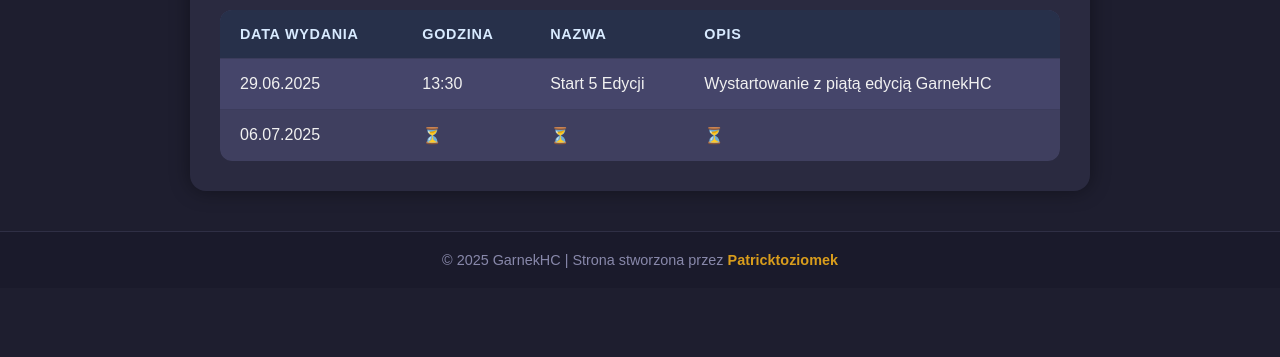
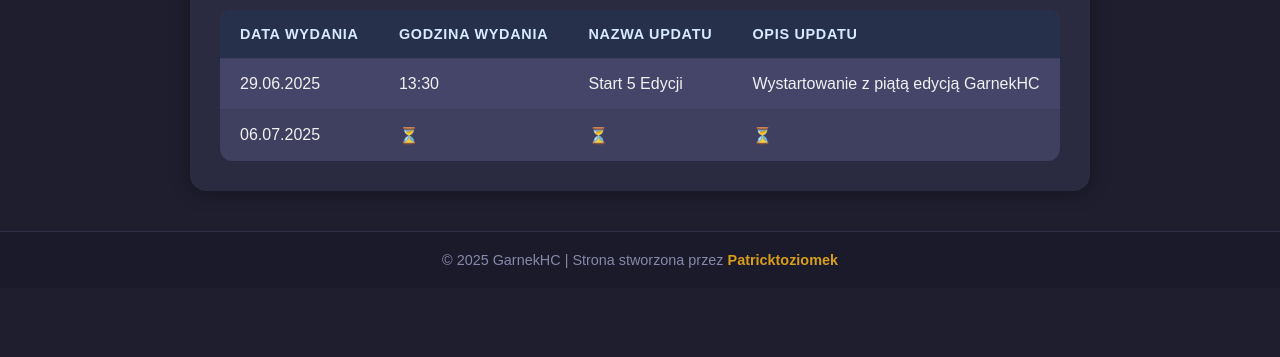
Before and after one commit to Patricktoziomek/GarnekHC, a plain HTML site: page index.html in a window 1280 px wide. Shown: the part 443-800 px from the top of the page. Drawn offline with Linux system fonts and the light colour scheme.

Commit message:
Add files via upload

```diff
--- a/index.html
+++ b/index.html
@@ -25,9 +25,9 @@
           <thead>
             <tr>
               <th>Data Wydania</th>
-              <th>Godzina</th>
-              <th>Nazwa</th>
-              <th>Opis</th>
+              <th>Godzina Wydania</th>
+              <th>Nazwa Updatu</th>
+              <th>Opis Updatu</th>
             </tr>
           </thead>
           <tbody>
```
